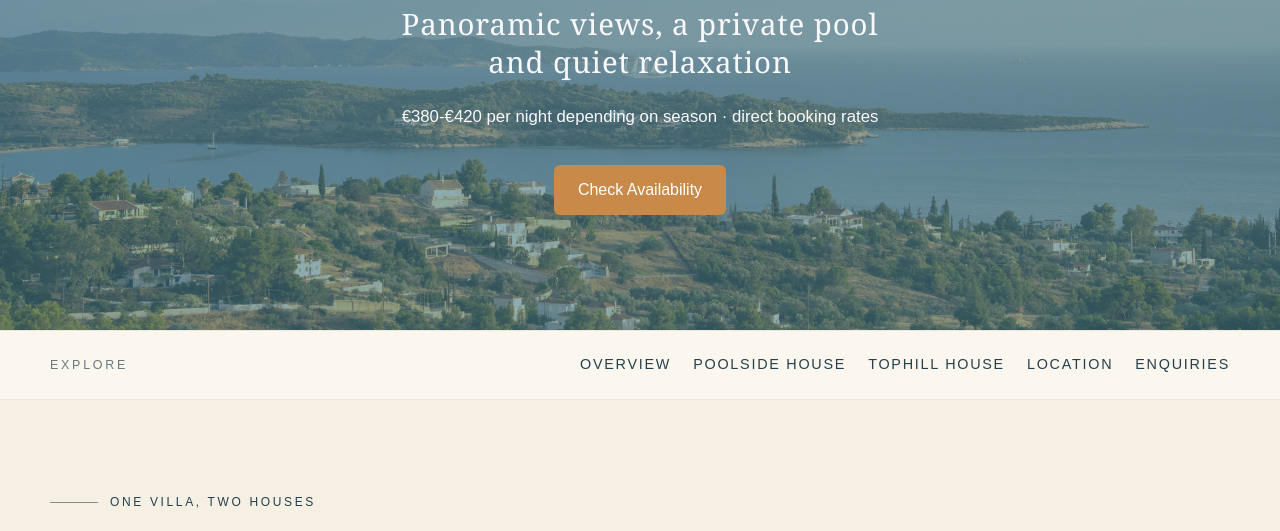
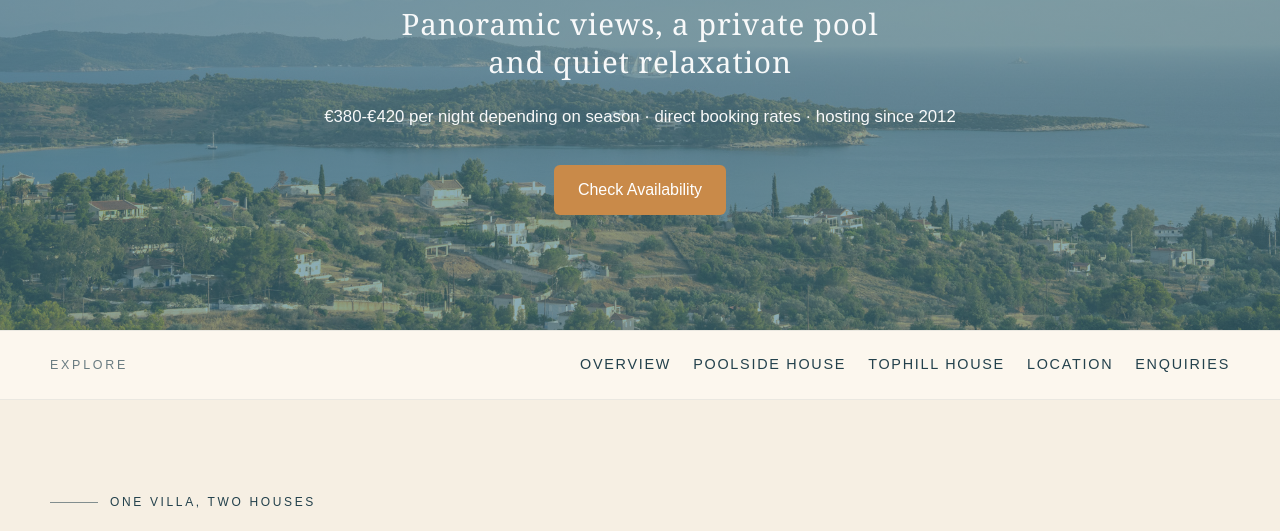
Before and after one commit to TomoeClan/Villa-Ariadne, a plain HTML site: page my-rental-site/index.html in a window 1280 px wide. Shown: the part 214-745 px from the top of the page. Drawn offline with Linux system fonts and the light colour scheme; no server answers.

Commit message:
Update index.html

```diff
--- a/my-rental-site/index.html
+++ b/my-rental-site/index.html
@@ -931,7 +931,7 @@ footer {
     </h2>
 
     <p class="hero-price">
-      €380-€420 per night depending on season · direct booking rates
+      €380-€420 per night depending on season · direct booking rates · hosting since 2012
     </p>
 
     <a href="#booking" class="button">Check Availability</a>
```
